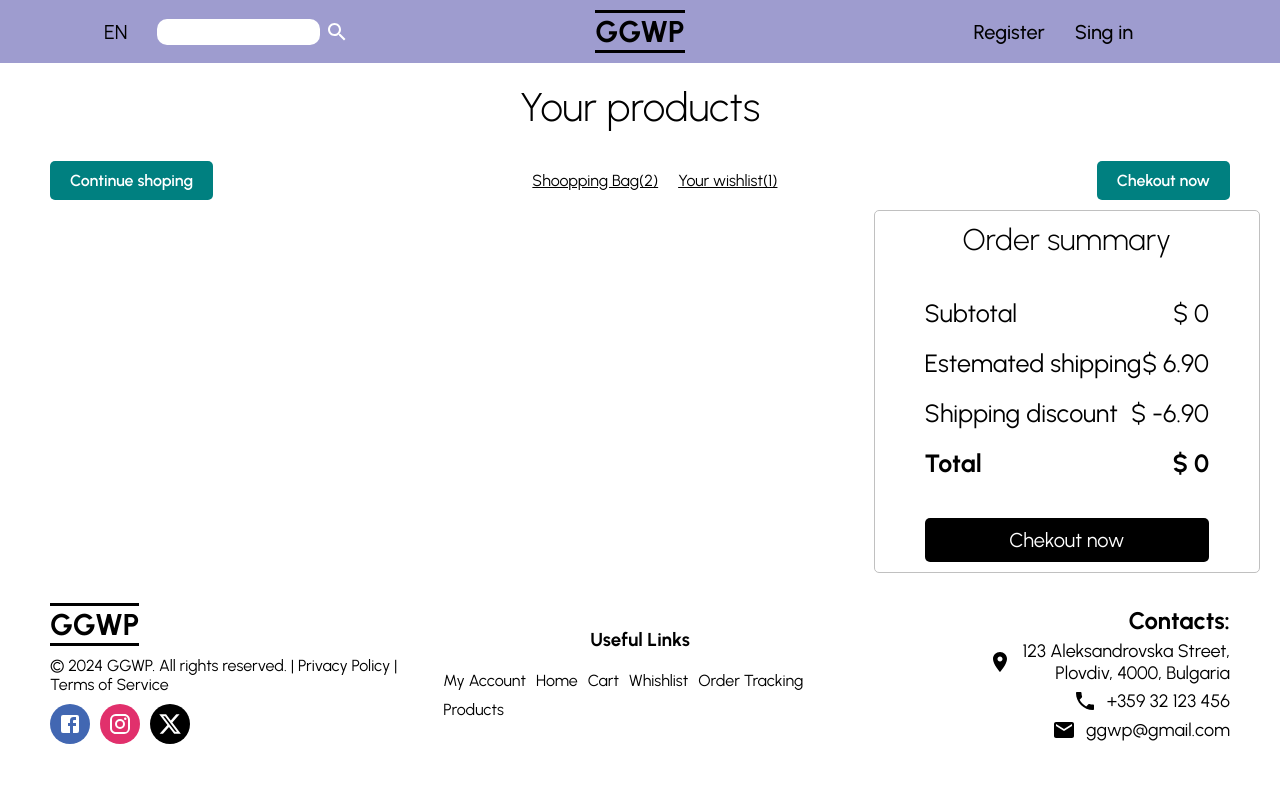
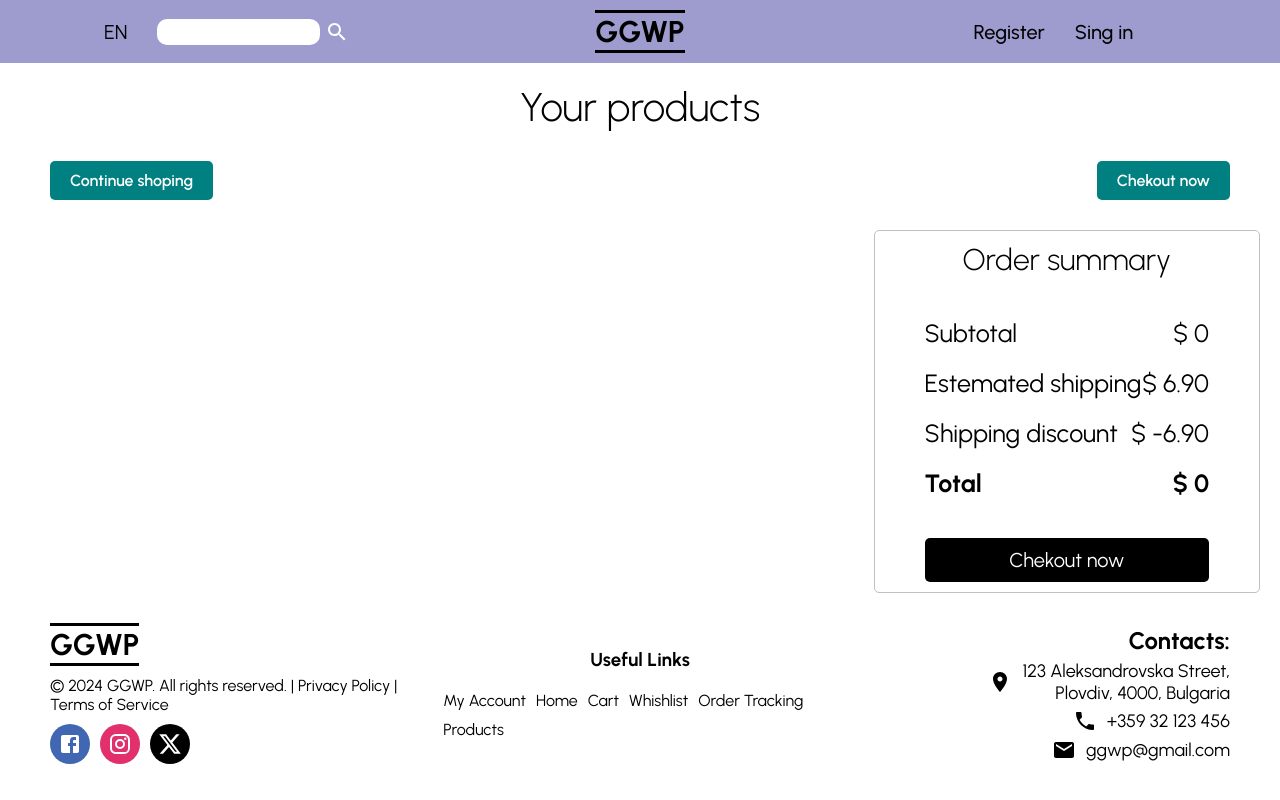
Before and after one commit to IvayloTashev/e-shop, a React (Vite) app in the folder client/: page /cart in a window 1280 px wide. Built offline with nearby package versions, Linux system fonts and the light colour scheme.

Commit message:
Add style changes to cart page

```diff
--- a/client/src/pages/cart/Cart.css
+++ b/client/src/pages/cart/Cart.css
@@ -1,5 +1,7 @@
 .cart-wrapper {
     padding: 20px;
+    display: flex;
+    flex-direction: column;
 }
 
 .cart-wrapper h1 {
@@ -19,7 +21,7 @@
     padding: 10px 20px;
     font-weight: 600;
     cursor: pointer;
-    margin-top: 20px;
+    margin: 20px 0;
     background-color: teal;
     color: white;
     border: none;
@@ -45,6 +47,10 @@
 
 .cart-info-section {
     flex: 3;
+    display: flex;
+    flex-direction: column;
+    gap: 20px;
+
 }
 
 .cart-summary-section {
@@ -53,6 +59,7 @@
 
 .cart-product-info-container {
     display: flex;
+    gap: 20px;
     justify-content: space-between;
     align-items: center;
 }
--- a/client/src/pages/cart/Cart.jsx
+++ b/client/src/pages/cart/Cart.jsx
@@ -3,6 +3,7 @@
 import Navbar from '../../components/navbar/Navbar'
 import Footer from '../../components/footer/Footer'
 import { useSelector } from 'react-redux'
+import { Link } from 'react-router-dom'
 
 const Cart = () => {
     const cart = useSelector(state => state.cart);
@@ -17,11 +18,9 @@
                     <h1>Your products</h1>
 
                     <div className='top-cart-section'>
-                        <button className='top-cart-btn'>Continue shoping</button>
-                        <div className='top-cart-description'>
-                            <p>Shoopping Bag(2)</p>
-                            <p>Your wishlist(1)</p>
-                        </div>
+                        <Link to={'/'}>
+                            <button className='top-cart-btn'>Continue shoping</button>
+                        </Link>
                         <button className='top-cart-btn'>Chekout now</button>
                     </div>
 
```
